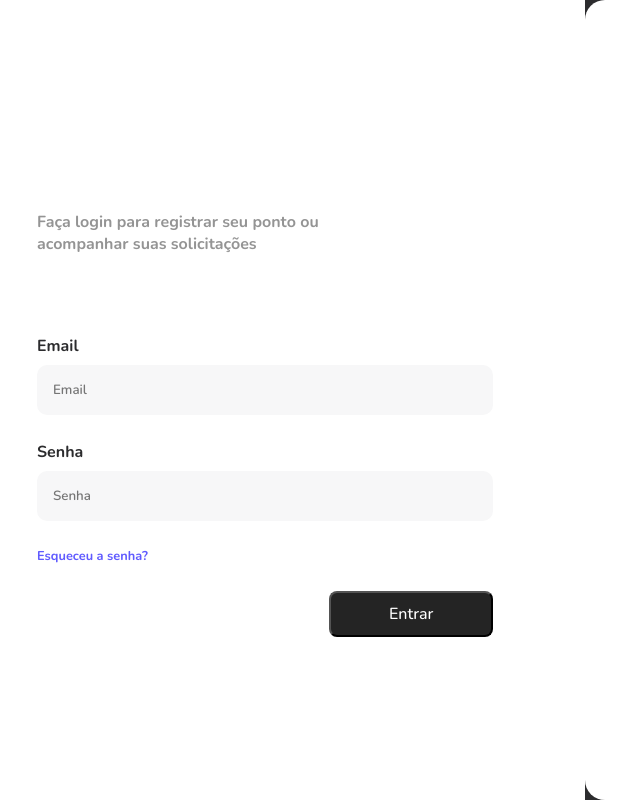
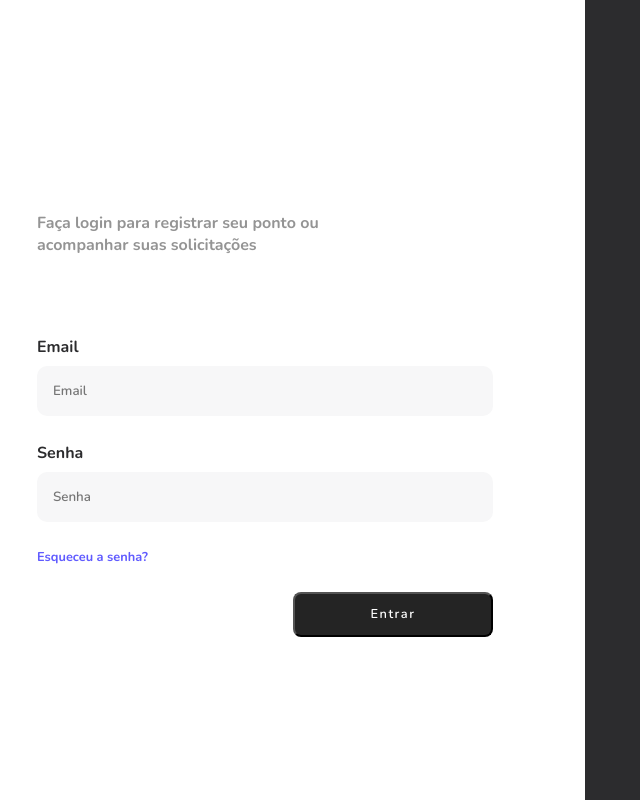
Before and after one commit to EdmirSoares/controle-de-ponto, a React (Vite) app in the folder sistema-controle-ponto/: page / in a window 1280 px wide. Shown: the whole page, without its empty margins (55-695 px from the left). Built offline with nearby package versions, Linux system fonts and the light colour scheme.

Commit message:
feat: header do container alteral

```diff
--- a/sistema-controle-ponto/src/App.css
+++ b/sistema-controle-ponto/src/App.css
@@ -65,13 +65,15 @@ label {
 button {
 	border-radius: 8px;
 	padding: 0.6em 3.6em !important;
-	font-size: 1em;
-	font-weight: 500;
+	font-size: 0.8em;
 	font-family: var(--font-family) !important;
 	background-color: var(--button-background-color);
 	cursor: pointer;
 	transition: border-color 0.25s;
 	color: var(--button-text-color);
+	font-weight: 600;
+	line-height: normal;
+	letter-spacing: 1.5px;
 }
 
 button:hover {
--- a/sistema-controle-ponto/src/screens/DashboardFuncionario/index.jsx
+++ b/sistema-controle-ponto/src/screens/DashboardFuncionario/index.jsx
@@ -1,13 +1,19 @@
 import "./styles.css";
 import SideMenu from "../../components/SideMenu";
 
-export default function DashboardFuncionario() {
+export default function DashboardFuncionario(props) {
 	return (
 		<div className="container">
 			<SideMenu />
-			<div className="rightContainer">
-				<div className="headerContainer">
-					<h1>Dashboard</h1>
+			<div className="rightContainerScreens">
+				<div className="headerContainerScreens">
+					<div className="textContentHeader">
+						<h1 className="headerTitle">{"Dashboard"}</h1>
+						<p>{"Registro de todos os pontos cadastrados"}</p>
+					</div>
+					<button className="buttonHeader">
+						{"Registrar Ponto"}
+					</button>
 				</div>
 			</div>
 		</div>
--- a/sistema-controle-ponto/src/screens/DashboardFuncionario/styles.css
+++ b/sistema-controle-ponto/src/screens/DashboardFuncionario/styles.css
@@ -5,12 +5,41 @@
 	height: 100%;
 	width: 100%;
 }
-.rightContainer {
+
+.rightContainerScreens {
 	display: flex;
 	flex-direction: column;
-	justify-content: space-between;
+	justify-content: flex-start;
 	height: 100%;
 	width: 100%;
 	border-radius: 20px 0px 0px 20px;
 	background-color: #ffffff;
+	padding: 3rem;
 }
+
+.headerContainerScreens {
+	display: flex;
+	flex-direction: row;
+	justify-content: space-between;
+	height: fit-content;
+	width: 100%;
+	padding: 0px 40px;
+}
+
+.textContentHeader {
+	display: flex;
+	flex-direction: column;
+	align-items: flex-start;
+}
+
+.headerTitle {
+	font-size: 2.5rem !important;
+	color: var(--text-color-dark) !important;
+}
+
+button {
+	width: 200px;
+	height: 45px;
+	padding: 0 !important;
+	flex-shrink: 0;
+}
```
